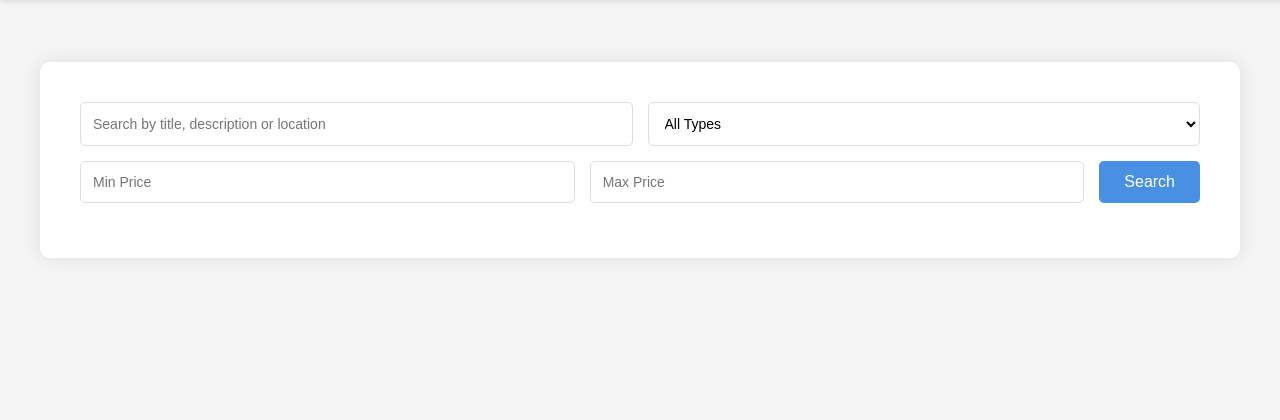
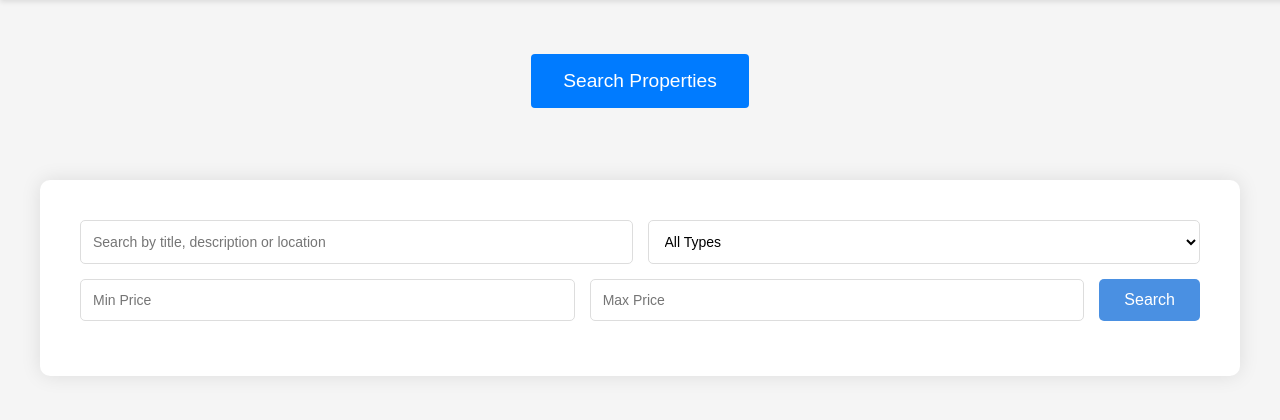
Before and after one commit to Freddfazm/inmota, a Flask app: page /search in a window 1280 px wide. Shown: the part 58-478 px from the top of the page. Run offline with Flask 3, Linux system fonts and the light colour scheme; the visitor is signed in with stand-in values (Sample User, id 1); data that the repository does not hold is empty.

Commit message:
hero class search

```diff
--- a/static/css/style.css
+++ b/static/css/style.css
@@ -289,3 +289,23 @@ input[type="file"] {
 .edit-btn:hover {
     background-color: #357abd;
 }
+
+.hero-search {
+    text-align: center;
+    padding: 2rem;
+}
+
+.big-search-button {
+    display: inline-block;
+    padding: 1rem 2rem;
+    background-color: #007bff;
+    color: white;
+    text-decoration: none;
+    border-radius: 4px;
+    font-size: 1.2rem;
+    transition: background-color 0.3s;
+}
+
+.big-search-button:hover {
+    background-color: #0056b3;
+}
--- a/templates/search.html
+++ b/templates/search.html
@@ -19,6 +19,12 @@
             {% endif %}
         </div>
     </nav>
+
+    <div class="hero-search">
+        <a href="{{ url_for('search_properties') }}" class="big-search-button">
+            Search Properties
+        </a>
+    </div>
 
     <div class="search-container">
         <div class="search-form">
```
